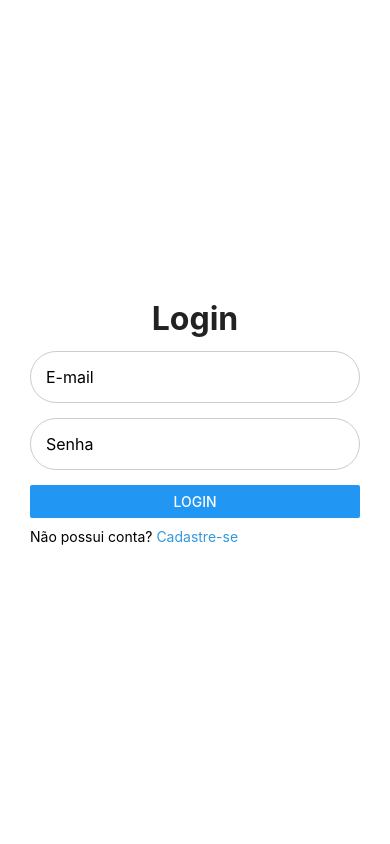
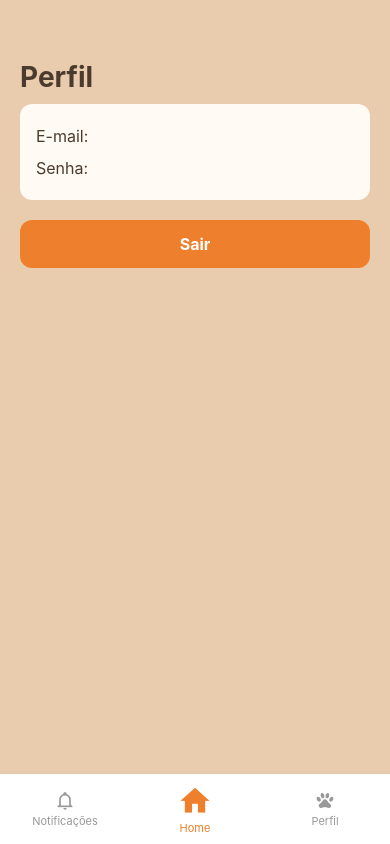
Before and after one commit to petifyy/petshop-LGL, a React Native app in the folder petshopLGL/: screen /Perfil in a window 390 px wide. Built offline with nearby package versions, Linux system fonts and the light colour scheme.

Commit message:
terceira paaarte

```diff
--- a/petshopLGL/App.js
+++ b/petshopLGL/App.js
@@ -6,6 +6,8 @@ import Cadastro from "./screens/Cadastro";
 import Home from "./screens/Home";
 import Notificacoes from "./screens/Notificacoes";
 import Agendamentos from "./screens/Agendamentos";
+import Compras from "./screens/Compras";
+import Perfil from "./screens/Perfil";
 
 const Stack = createNativeStackNavigator()
 
@@ -18,6 +20,8 @@ export default function App(){
         <Stack.Screen name='Home' component={Home} options={{headerShown: false}}/>
         <Stack.Screen name='Notificacoes' component={Notificacoes} options={{headerShown: false}}/>
         <Stack.Screen name='Agendamentos' component={Agendamentos} options={{headerShown: false}}/>
+        <Stack.Screen name='Compras' component={Compras} options={{headerShown: false}}/>
+        <Stack.Screen name='Perfil' component={Perfil} options={{headerShown: false}}/>
       </Stack.Navigator>
     </NavigationContainer>
   )
--- a/petshopLGL/screens/Cadastro.js
+++ b/petshopLGL/screens/Cadastro.js
@@ -3,6 +3,7 @@ import { useState } from "react";
 import { cadastrar } from "../services/auth";
 
 export default function Cadastro({navigation}){
+    const [nome,setNome] = useState('')
     const [email,setEmail] = useState('')
     const [senha,setSenha] = useState('')
 
--- a/petshopLGL/screens/Home.js
+++ b/petshopLGL/screens/Home.js
@@ -1,9 +1,8 @@
-import { View, Text, ScrollView, StyleSheet, Button, TouchableOpacity } from "react-native";
+import { StyleSheet, View, Text, ScrollView, TouchableOpacity } from 'react-native'
 import { useState } from "react";
 import { auth } from "../config/firebase";
 import { sair } from "../services/auth";
 import { MaterialCommunityIcons } from "@expo/vector-icons";
-import { dados } from '../screens/dados'
 
 export default function Home({ navigation }) {
 
@@ -21,32 +20,56 @@ export default function Home({ navigation }) {
                 <View style={styles.container}>
 
                     <Text style={styles.logo}>PetZEN</Text>
-                    <Text style={styles.ola}>Olá, {dados.nome}!</Text>
+                    <Text style={styles.ola}>Olá, {auth.currentUser?.email}!</Text>
 
                     <TouchableOpacity
                     style={[styles.card, { backgroundColor: '#66bbb6' }]}
                     onPress={() => navigation.navigate('Agendamentos', { servico: 'Banho' })}
                     >
-                    <Text style={styles.cardTexto}>🛁 Agende seu banho</Text>
+                    <MaterialCommunityIcons
+                        name="shower"
+                        size={20}
+                        color="#000"
+                    />
+                    <Text style={styles.cardTexto}> Agende seu banho</Text>
                     </TouchableOpacity>
 
                     <TouchableOpacity
                     style={[styles.card, { backgroundColor: '#eec45e' }]}
                     onPress={() => navigation.navigate('Agendamentos', { servico: 'Tosa' })}
-                    > <Text style={styles.cardTexto}>✂️ Agende sua tosa</Text>
+                    >
+                    <MaterialCommunityIcons
+                        name="scissors-cutting"
+                        size={20}
+                        color="#000"
+                    />
+                    <Text style={styles.cardTexto}> Agende sua tosa</Text>
                     </TouchableOpacity>
 
                     <TouchableOpacity
                     style={[styles.card, { backgroundColor: '#ee7f2d' }]}
                     onPress={() => navigation.navigate('Agendamentos', { servico: 'Consulta' })}
-                    > <Text style={styles.cardTexto}>🩺 Agende sua consulta</Text>
+                    >
+                    <MaterialCommunityIcons
+                        name="doctor"
+                        size={20}
+                        color="#000"
+                    />
+                    <Text style={styles.cardTexto}>  Agende sua consulta</Text>
                     </TouchableOpacity>
 
                     <TouchableOpacity
                     style={[styles.card, { backgroundColor: '#fffaf3' }]}
                     onPress={() => navigation.navigate('Compras')}
-                    > <Text style={styles.cardTexto}>🛍️ Compre nossos produtos</Text>
+                    >
+                    <MaterialCommunityIcons
+                        name="shopping"
+                        size={20}
+                        color="#000"
+                    />
+                    <Text style={styles.cardTexto}>  Compre nossos produtos</Text>
                     </TouchableOpacity>
+
                 </View>
             </View>
             </ScrollView>
@@ -74,7 +97,7 @@ export default function Home({ navigation }) {
                 >
                 <MaterialCommunityIcons
                     name="home"
-                    size={25}
+                    size={35}
                     color="#EE7F2D"
                 />
                 <Text style={[styles.textoMenu, { color: "#EE7F2D" }]}>
@@ -85,7 +108,7 @@ export default function Home({ navigation }) {
 
                 <TouchableOpacity
                 style={styles.itemMenu}
-
+                onPress={() => navigation.navigate("Perfil")}
                 >
                 <MaterialCommunityIcons
                     name="paw"
@@ -97,7 +120,8 @@ export default function Home({ navigation }) {
                 </Text>
                 </TouchableOpacity>
 
-                </View>
+            </View>
+
         </View>
     )
 }
@@ -106,7 +130,7 @@ export default function Home({ navigation }) {
 const styles = StyleSheet.create({
     tela: {
         flex: 1,
-        backgroundColor: "#f5f9fc",
+        backgroundColor: "#e9ccad",
     },
 
     container: {
@@ -132,6 +156,7 @@ const styles = StyleSheet.create({
         borderRadius: 18,
         padding: 20,
         marginBottom: 60,
+        flexDirection: "row",
         shadowColor: "#000",
         shadowOffset: {
             width: 0,
@@ -145,6 +170,7 @@ const styles = StyleSheet.create({
     cardTitulo: {
         fontSize: 14,
         color: "#888",
+        margimLeft: 4
     },
 
     email: {
@@ -197,4 +223,5 @@ const styles = StyleSheet.create({
         color: "#999999",
         marginTop: 3,
       },
+
 })
--- a/petshopLGL/screens/Notificacoes.js
+++ b/petshopLGL/screens/Notificacoes.js
@@ -1,7 +1,8 @@
 import { useEffect, useState } from 'react'
-import { StyleSheet, View, Text, ScrollView, Alert } from 'react-native'
+import { StyleSheet, View, Text, ScrollView, Alert, TouchableOpacity } from 'react-native'
 import * as Notifications from 'expo-notifications'
 import { dados } from '../screens/dados'
+import { MaterialCommunityIcons } from "@expo/vector-icons";
 
 export async function enviarNotificacao(titulo, corpo, tipo, segundos) {
   const { status } = await Notifications.getPermissionsAsync()
@@ -112,8 +113,59 @@ export default function Notificacoes({ navigation }) {
 }
 
 const styles = StyleSheet.create({
-  container: { flex: 1, padding: 20, paddingTop: 60 },
-  titulo: { fontSize: 28, fontWeight: 'bold', color: '#4a3b2e', marginBottom: 10 },
-  card: { backgroundColor: '#fffaf3', borderRadius: 12, padding: 12, marginBottom: 10 },
-  tipo: { color: '#ee7f2d', fontWeight: 'bold', marginBottom: 4 }
+  container: {
+    flex: 1,
+    padding: 20,
+    paddingTop: 60
+  },
+
+  titulo: {
+    fontSize: 28,
+    fontWeight: 'bold',
+    color: '#4a3b2e',
+    marginBottom: 10
+  },
+
+  card: {
+    backgroundColor: '#fffaf3',
+    borderRadius: 12,
+    padding: 12,
+    marginBottom: 10
+  },
+
+  tipo: {
+    color: '#ee7f2d',
+    fontWeight: 'bold',
+    marginBottom: 4
+  },
+
+  menuInferior: {
+    position: "absolute",
+    bottom: 0,
+    left: 0,
+    right: 0,
+    height: 70,
+    backgroundColor: "#fff",
+    flexDirection: "row",
+    justifyContent: "space-around",
+    alignItems: "center",
+    zIndex: 999,
+    elevation: 10,
+    shadowColor: "#000",
+    shadowOffset: { width: 0, height: 0 },
+    shadowOpacity: 0.04,
+    shadowRadius: 5,
+  },
+
+  itemMenu: {
+    flex: 1,
+    alignItems: "center",
+    justifyContent: "center",
+  },
+
+  textoMenu: {
+    fontSize: 11,
+    color: "#999999",
+    marginTop: 3,
+  },
 })
--- a/petshopLGL/screens/Perfil.js
+++ b/petshopLGL/screens/Perfil.js
@@ -0,0 +1,147 @@
+import { StyleSheet, View, Text, TouchableOpacity } from 'react-native'
+import { dados } from '../screens/dados'
+import { auth } from "../config/firebase";
+import { MaterialCommunityIcons } from "@expo/vector-icons";
+
+export default function Perfil({ navigation }) {
+  const realizarLogOut= () => {
+    dados.notificacoes = []
+    navigation.navigate('Login')
+  }
+
+  return (
+    <View style={{ flex: 1, backgroundColor: '#e9ccad' }}>
+      <View style={styles.container}>
+        <Text style={styles.titulo}>Perfil</Text>
+
+        <View style={styles.card}>
+          <Text style={styles.linha}>E-mail: {auth.currentUser?.email}</Text>
+          <Text style={styles.linha}>Senha:  {auth.currentUser?.senha}</Text>
+        </View>
+
+        <TouchableOpacity style={styles.botao} onPress={realizarLogOut}>
+          <Text style={styles.botaoTexto}>Sair</Text>
+        </TouchableOpacity>
+      </View>
+
+      <View style={styles.menuInferior}>
+
+        <TouchableOpacity
+        style={styles.itemMenu}
+        onPress={() => navigation.navigate("Notificacoes")}
+        >
+        <MaterialCommunityIcons
+            name="bell-outline"
+            size={20}
+            color="#999999"
+        />
+        <Text style={styles.textoMenu}>
+            Notificações
+        </Text>
+        </TouchableOpacity>
+
+
+        <TouchableOpacity
+        style={styles.itemMenu}
+        onPress={() => navigation.navigate("Home")}
+        >
+        <MaterialCommunityIcons
+            name="home"
+            size={35}
+            color="#EE7F2D"
+        />
+        <Text style={[styles.textoMenu, { color: "#EE7F2D" }]}>
+            Home
+        </Text>
+        </TouchableOpacity>
+
+
+        <TouchableOpacity
+        style={styles.itemMenu}
+        onPress={() => navigation.navigate("Perfil")}
+        >
+        <MaterialCommunityIcons
+            name="paw"
+            size={20}
+            color="#999999"
+        />
+        <Text style={styles.textoMenu}>
+            Perfil
+        </Text>
+        </TouchableOpacity>
+
+        </View>
+    </View>
+  )
+}
+
+const styles = StyleSheet.create({
+  container: {
+    flex: 1,
+    padding: 20,
+    paddingTop: 60
+},
+
+  titulo: {
+    fontSize: 28,
+    fontWeight: 'bold',
+    color: '#4a3b2e',
+    marginBottom: 10
+},
+
+  card: {
+    backgroundColor: '#fffaf3',
+    borderRadius: 12,
+    padding: 16
+},
+
+  linha: {
+    fontSize: 16,
+    color: '#4a3b2e',
+    marginVertical: 6
+},
+
+  botao: {
+    backgroundColor: '#ee7f2d',
+    borderRadius: 12,
+    padding: 14,
+    alignItems: 'center',
+    marginTop: 20
+},
+
+  botaoTexto: {
+    color: '#fff',
+    fontWeight: 'bold',
+    fontSize: 16
+},
+
+  menuInferior: {
+    position: "absolute",
+    bottom: 0,
+    left: 0,
+    right: 0,
+    height: 70,
+    backgroundColor: "#fff",
+    flexDirection: "row",
+    justifyContent: "space-around",
+    alignItems: "center",
+    zIndex: 999,
+    elevation: 10,
+    shadowColor: "#000",
+    shadowOffset: { width: 0, height: 0 },
+    shadowOpacity: 0.04,
+    shadowRadius: 5,
+  },
+
+  itemMenu: {
+    flex: 1,
+    alignItems: "center",
+    justifyContent: "center",
+  },
+
+  textoMenu: {
+    fontSize: 11,
+    color: "#999999",
+    marginTop: 3,
+  },
+})
```
